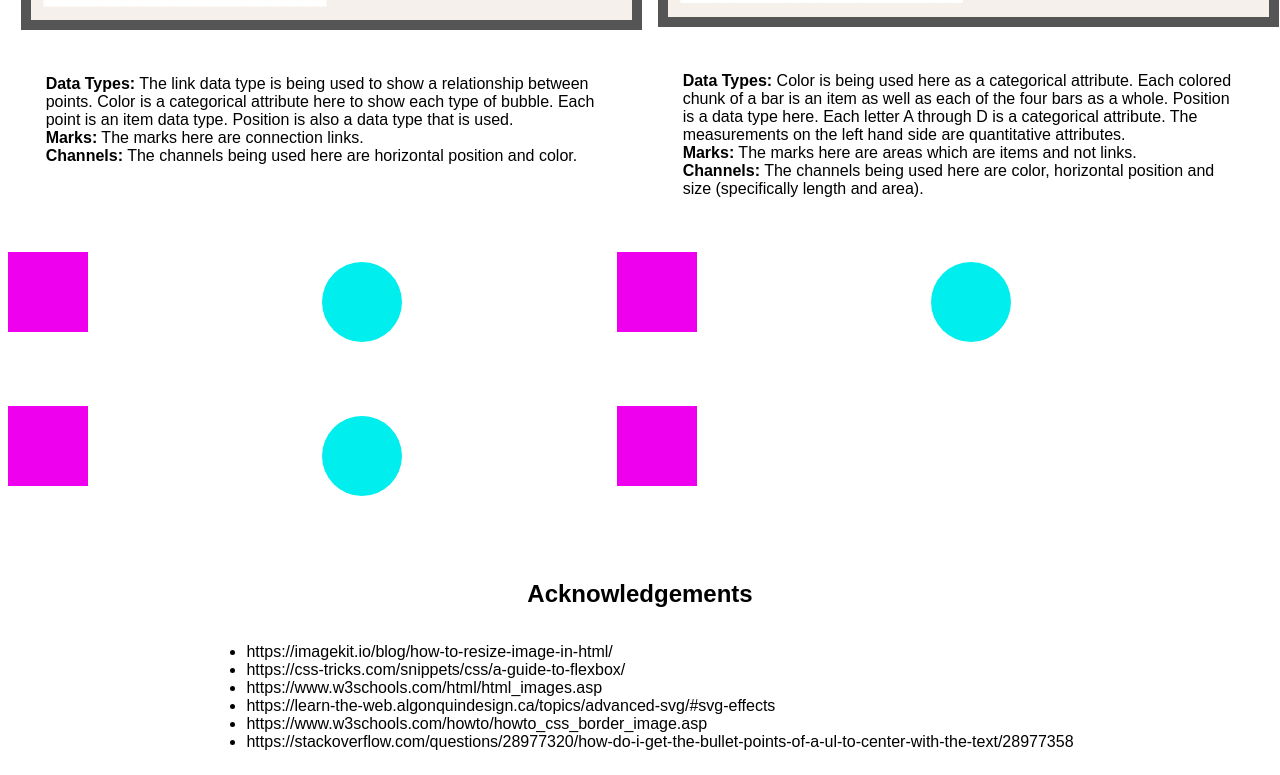
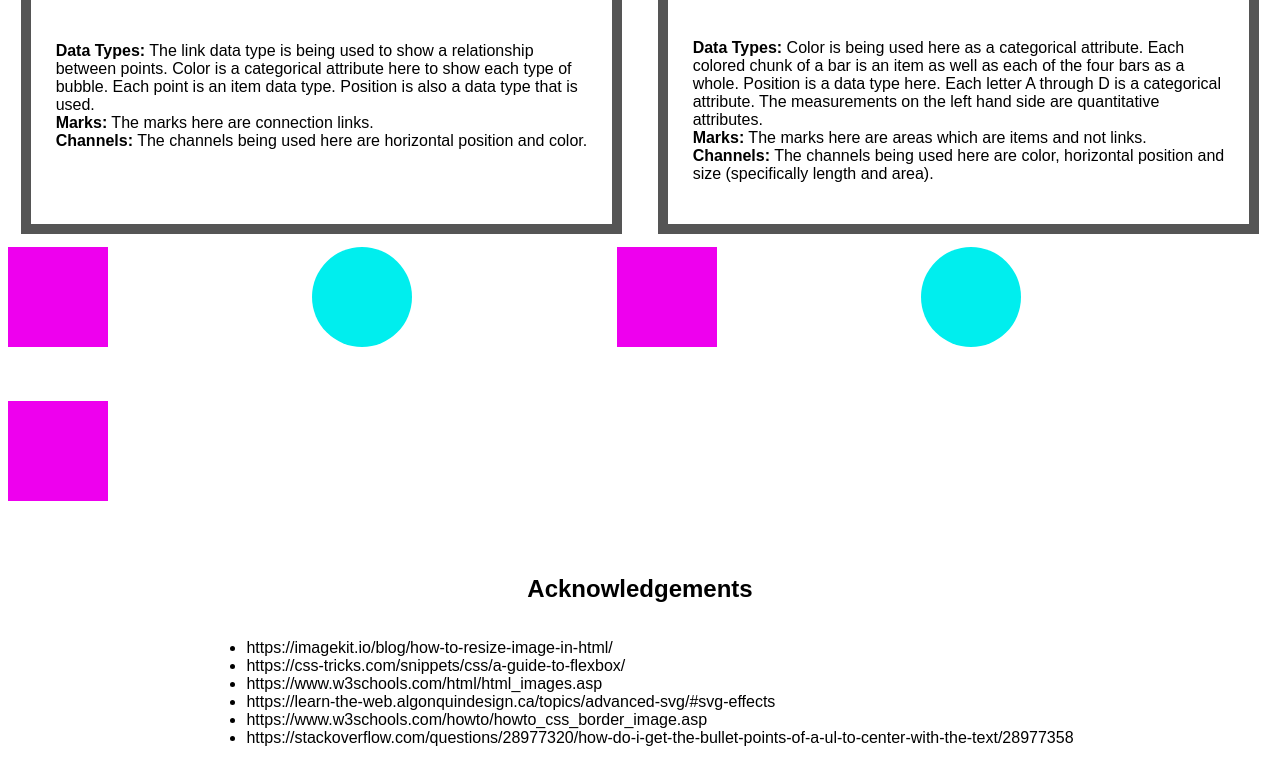
Before and after one commit to DS4200-S22/hw-03-sarah-and-brandon, a plain HTML site: page index.html in a window 1280 px wide. Shown: the part 1108-1883 px from the top of the page. Drawn offline with Linux system fonts and the light colour scheme.

Commit message:
final touches

```diff
--- a/index.html
+++ b/index.html
@@ -46,26 +46,21 @@
 
 <div id="div2" class="container">
     <svg>
-        <rect class = "my-rect" width="80" height="80">
+        <rect class = "my-rect" width= "100" height="100">
     </svg>
     <svg>
-        <circle class = "my-circle" cx="50" cy = "50" r ="40"/>
+        <circle class = "my-circle" cx="50" cy = "50" r ="50"/>
     </svg>
     <svg>
-        <rect class = "my-rect" width="80" height="80">
+        <rect class = "my-rect" width= "100" height="100">
     </svg>
     <svg>
-        <circle class = "my-circle" cx="50" cy = "50" r ="40"/>
+        <circle class = "my-circle" cx="50" cy = "50" r ="50"/>
     </svg>
     <svg>
-        <rect class = "my-rect" width="80" height="80">
+        <rect class = "my-rect" width= "100" height="100" >
     </svg>
-    <svg>
-        <circle class = "my-circle" cx="50" cy = "50" r ="40"/>
-    </svg>
-    <svg>
-        <rect class = "my-rect" width="80" height="80">
-    </svg>
+
 </div>
 
 
--- a/style.css
+++ b/style.css
@@ -6,7 +6,7 @@
 .wrapper {
 	display:  flex;
 	flex-wrap:  wrap;
-	<!-- flex-direction: row; -->
+	flex-direction: row;
 	flex-flow: row wrap;
 	gap:  10px;
 	width:  100%;
@@ -18,11 +18,12 @@
 	width:  45%;
 	flex:  auto;
 	margin:  1%;
+	border:  10px solid #555;
 }
+
 
 .my-rect {
   fill: #e0e;
-  flex-wrap:  wrap;
 }
 
 .my-rect:hover {
@@ -47,7 +48,6 @@ p {
 
 img {
 	width:  100%;
-	border:  10px solid #555;
 }
 
 ul {
```
